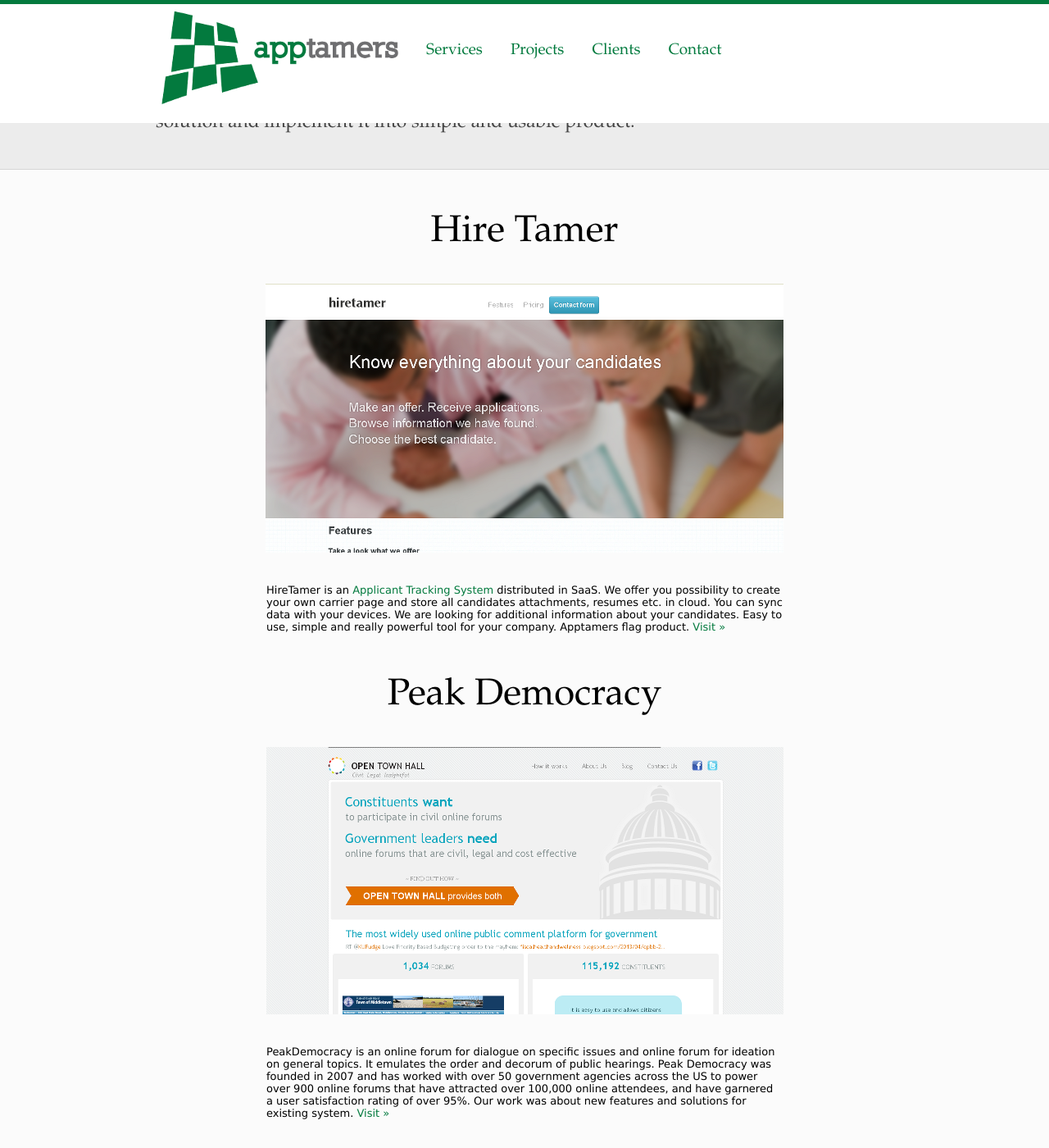
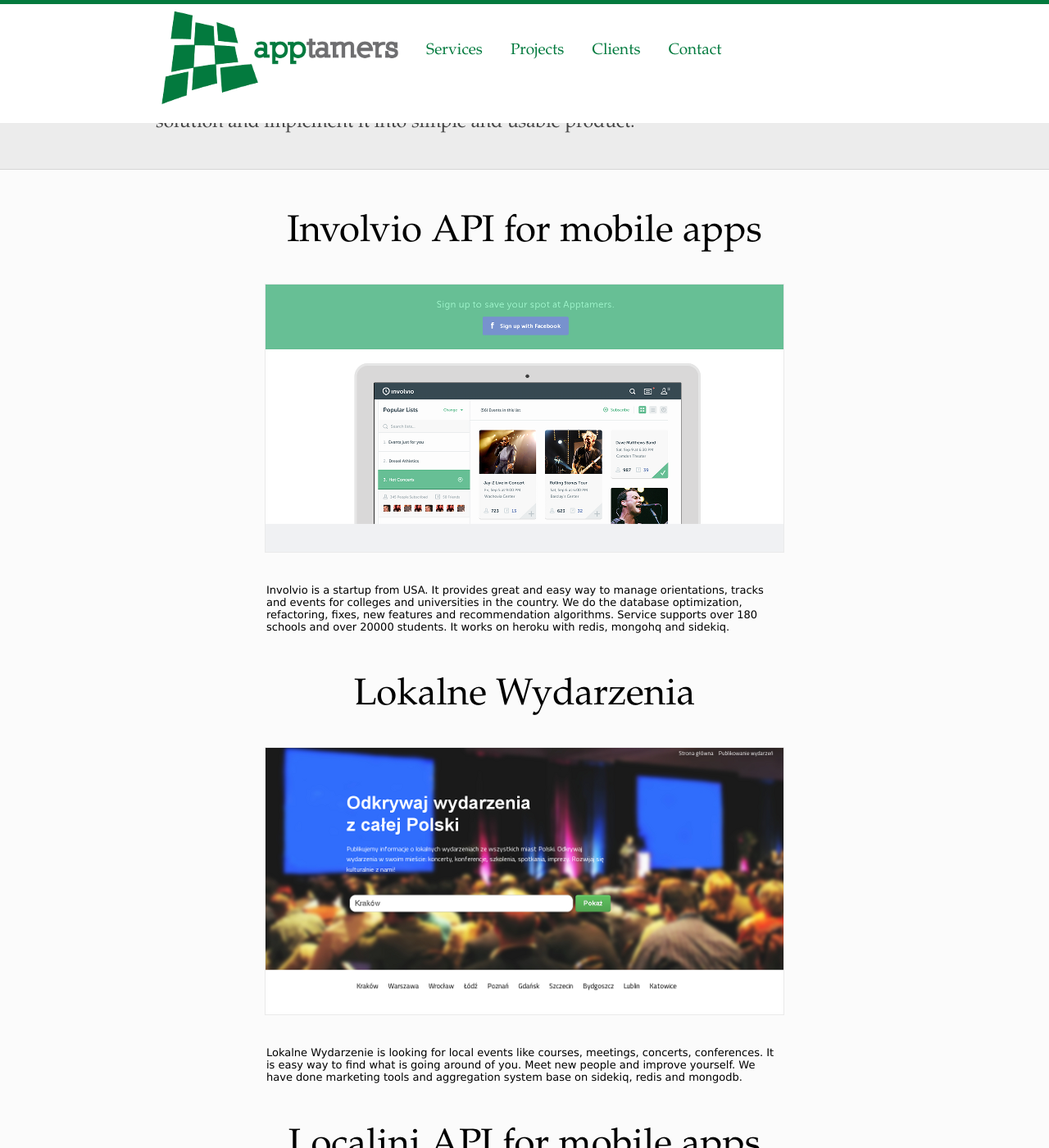
Before and after one commit to itfen/app, a Jekyll site: the page built from projects.html, in a window 1280 px wide and 1400 px high, scrolled down 263 px. Shown: the whole window at 82% size. Built offline with Jekyll 4.4.1, drawn with Linux system fonts in a browser that asks for light colours; some of the changed text lies outside the part shown.

Commit message:
Apptamers new projects

```diff
--- a/css/apptamers.css
+++ b/css/apptamers.css
@@ -263,3 +263,7 @@
     margin-top: 10px;
     font-size: 16px;
 }
+
+.screenshot img {
+    border: 1px solid #eaeaea;
+}
--- a/projects.html
+++ b/projects.html
@@ -16,6 +16,40 @@
     </div>
     <div class="content">
         <div id="products" class="products">
+            <div class="product">
+                <h1>Involvio API for mobile apps</h1>
+                <div class="screenshot">
+                    <img alt="" src="/img/involvio.png">
+                </div>
+                <div class="description">
+                    Involvio is a startup from USA. It provides great and easy way to manage orientations, tracks and events
+                    for colleges and universities in the country. We do the database optimization, refactoring, fixes,
+                    new features and recommendation algorithms. Service supports over 180 schools and over 20000 students.
+                    It works on heroku with redis, mongohq and sidekiq.
+                </div>
+            </div>
+            <div class="product">
+                <h1>Lokalne Wydarzenia</h1>
+                <div class="screenshot">
+                    <img alt="" src="/img/lokalnewydarzenia.png">
+                </div>
+                <div class="description">
+                    Lokalne Wydarzenie is looking for local events like courses, meetings, concerts, conferences.
+                    It is easy way to find what is going around of you. Meet new people and improve yourself. We have
+                    done marketing tools and aggregation system base on sidekiq, redis and mongodb.
+                </div>
+            </div>
+            <div class="product">
+                <h1>Localini API for mobile apps</h1>
+                <div class="screenshot">
+                    <img alt="" src="/img/localini.png">
+                </div>
+                <div class="description">
+                    Localini is an iOS mobile app for local communities. It provides possibility to subscribe movies, theaters,
+                    chat with friends, receive/send messages, comments and more. The backend was done in Ruby with mongodb, redis, rspec.
+                    Our care was optimizing, refactoring and creating new features.
+                </div>
+            </div>
             <div class="product">
                 <h1>Hire Tamer</h1>
                 <div class="screenshot">
```
Also changed, not shown: img/involvio.png (added), img/localini.png (added), img/lokalnewydarzenia.png (added).
